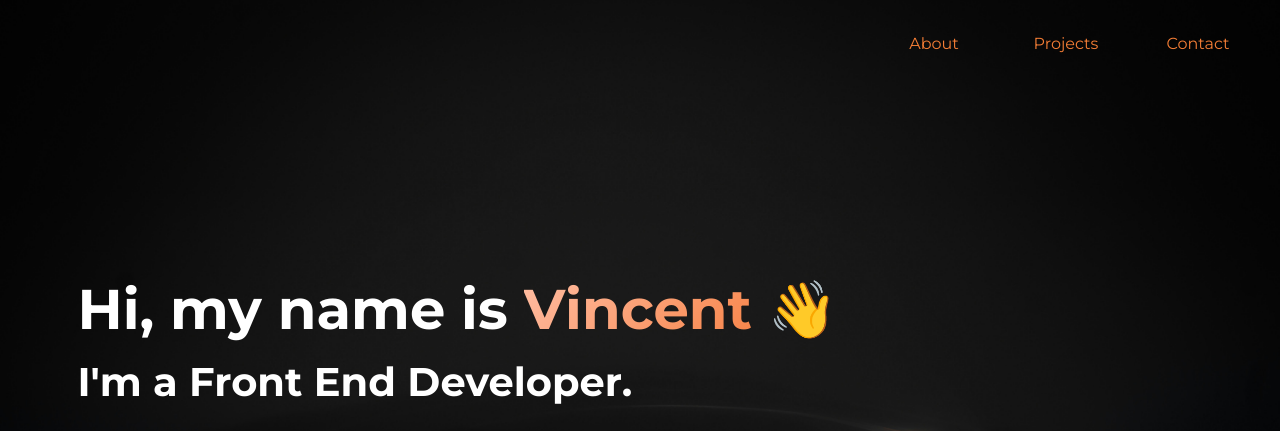
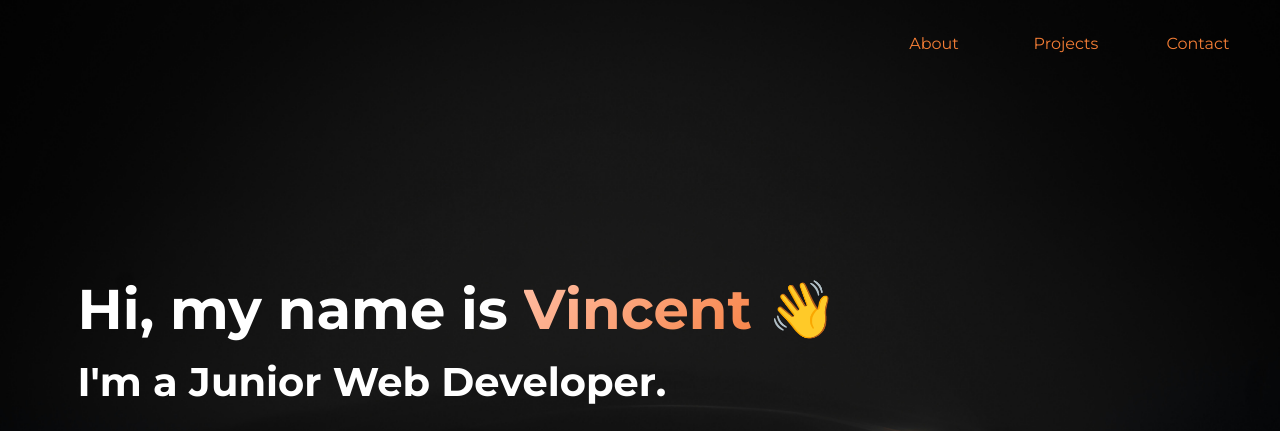
Before and after one commit to vincent-chpd/personal-portfolio, a website built with Parcel: page src/index.html in a window 1280 px wide. Shown: the top 431 px of the page. Built offline with nearby package versions, Linux system fonts and the light colour scheme.

Commit message:
changed job title to junior developer

```diff
--- a/src/index.html
+++ b/src/index.html
@@ -38,7 +38,7 @@
           Hi, my name is <span class="text-color-main">Vincent</span> 👋
           <br />
           <span class="highlight" style="font-size: 40px"
-            >I'm a Front End Developer.</span
+            >I'm a Junior Web Developer.</span
           >
         </h1>
         <!-- <p class="hero-cta load-hidden">
```
